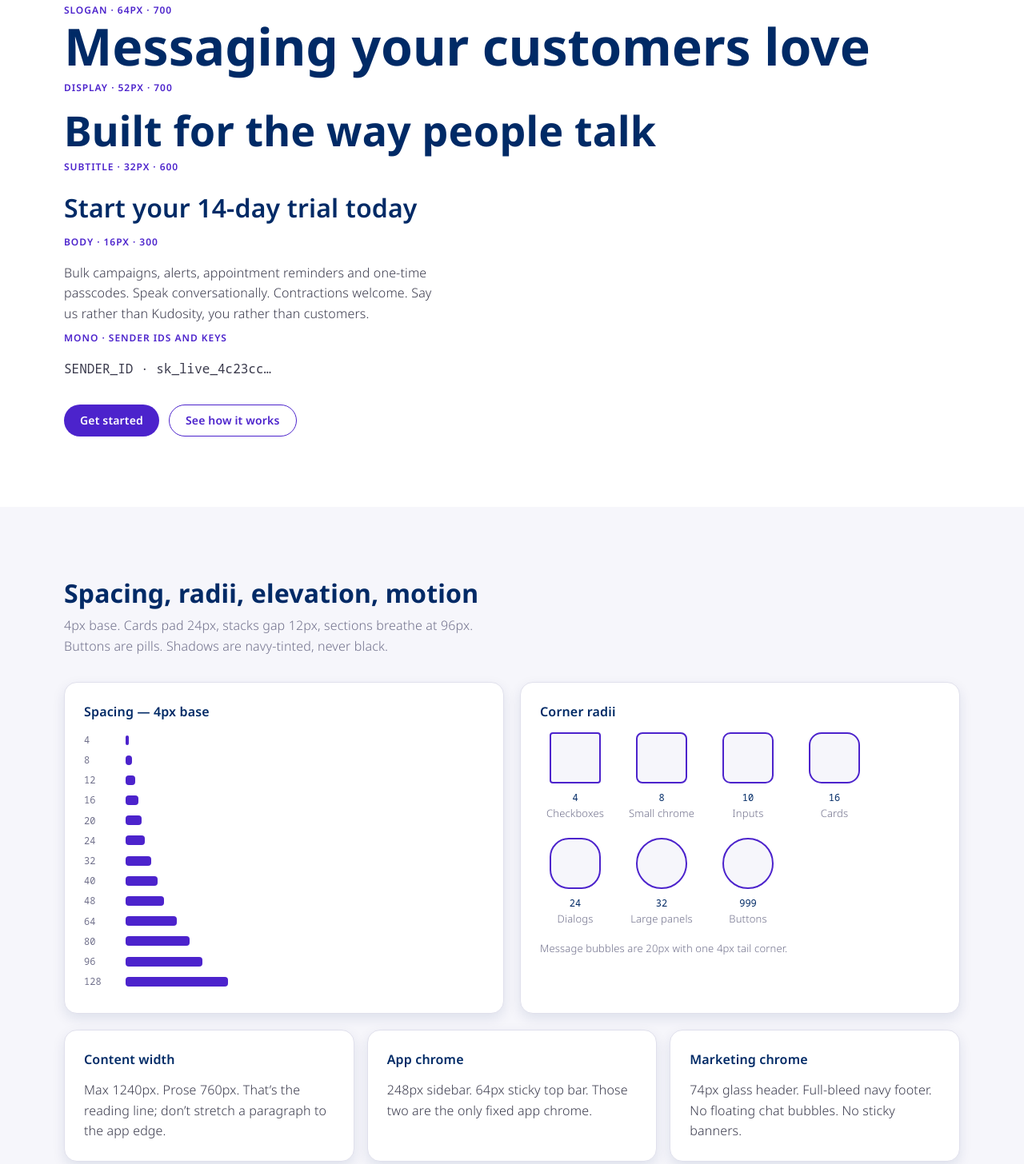
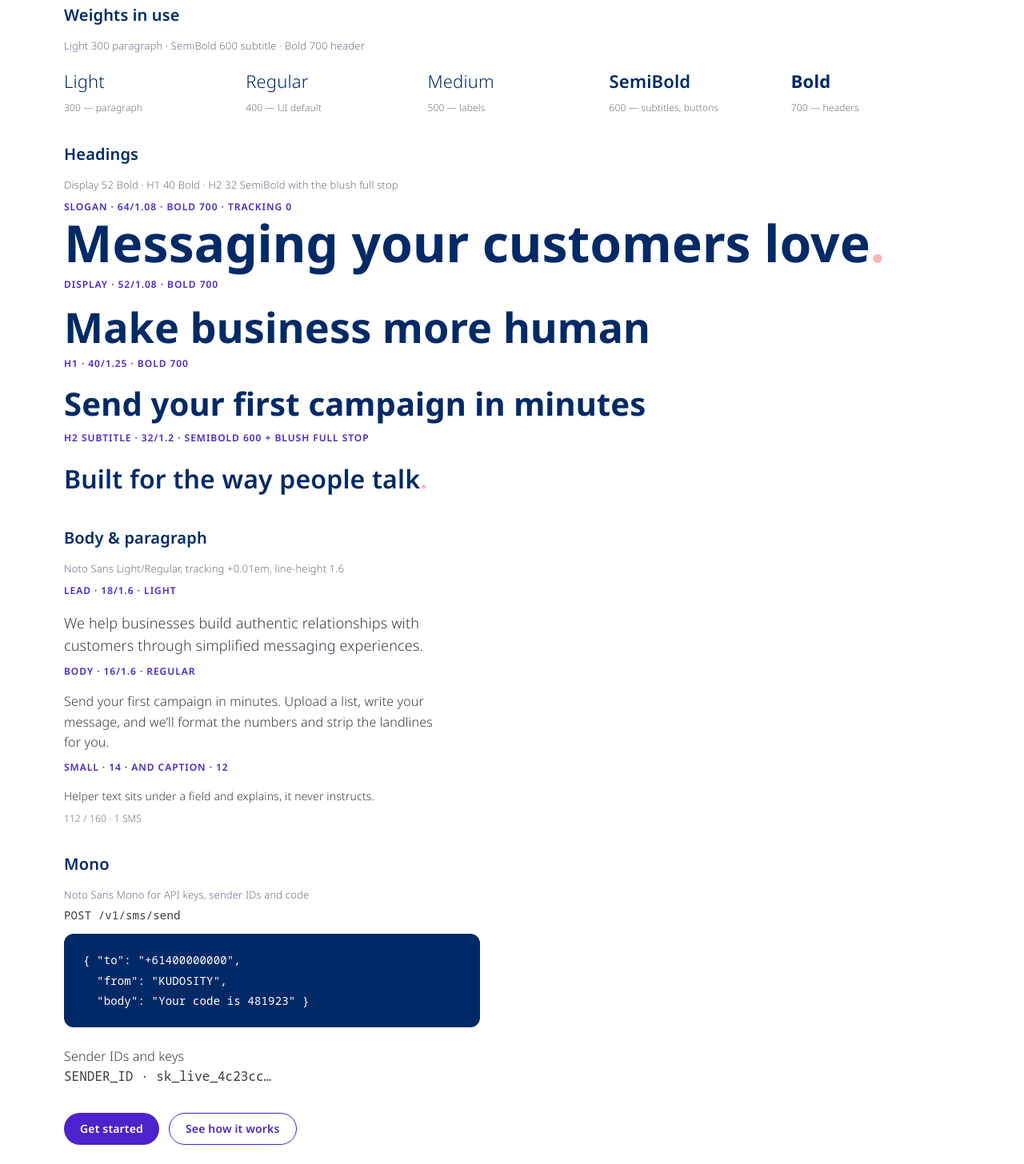
Before and after one commit to braddown/kudosity-design-html, a plain HTML site: page reference/index.html in a window 1280 px wide. Shown: the part 4755-6211 px from the top of the page at 80% size. Drawn offline with Linux system fonts and the light colour scheme.

Commit message:
Expand Type section: weights in use, full headings ladder, body scale, mono code specimen.

```diff
--- a/reference/index.html
+++ b/reference/index.html
@@ -87,6 +87,17 @@ section.block h4{font-size:16px;font-weight:600;color:var(--navy);margin:0 0 12p
 .specimen .sub{font-size:32px;font-weight:600;color:var(--navy);margin-top:16px}
 .specimen .body{font-size:16px;font-weight:300;max-width:52ch;margin-top:16px}
 .specimen .meta{font-size:12px;font-weight:600;letter-spacing:.08em;text-transform:uppercase;color:var(--violet);margin-top:8px}
+.specimen .h1{font-size:40px;font-weight:700;color:var(--navy);line-height:1.25;margin-top:16px}
+.specimen .lead{font-size:18px;font-weight:300;line-height:1.6;max-width:52ch;margin-top:16px}
+.specimen .small{font-size:14px;font-weight:300;max-width:52ch;margin-top:16px}
+.specimen .caption{font-size:12px;font-weight:300;color:var(--grey-500);margin-top:6px}
+.blush{color:#FFB3B3}
+.weights{display:grid;grid-template-columns:repeat(5,1fr);gap:16px;margin:16px 0 8px}
+.weights .demo{font-size:22px;color:var(--navy)}
+.weights .lbl{font-size:12px;color:var(--grey-500);margin-top:6px}
+.codeline{font-family:var(--mono);font-size:14px;color:var(--grey-700);margin-top:4px}
+.codebox{background:var(--navy);border-radius:12px;padding:20px 24px;margin-top:12px;max-width:520px}
+.codebox code{font-family:var(--mono);color:#fff;font-size:14px;line-height:1.7;white-space:pre;font-weight:400}
 .pills{display:flex;gap:12px;flex-wrap:wrap;margin-top:32px}
 .pill{display:inline-flex;align-items:center;height:40px;padding:0 20px;border-radius:999px;font-size:14px;font-weight:600;border:0}
 .pill.primary{background:var(--violet);color:#fff}
@@ -382,22 +393,50 @@ footer.site a{font-weight:600}
   <div class="wrap">
     <h2>Type</h2>
     <p class="lede">Noto Sans, across every medium. Light 300 for paragraphs, SemiBold 600 for subtitles, Bold 700 for headers. Sentence case. Australian English. No substitute family in produced artwork.</p>
+    <h3>Weights in use</h3>
+    <p class="hint">Light 300 paragraph · SemiBold 600 subtitle · Bold 700 header</p>
+    <div class="weights">
+      <div class="wt"><p class="demo" style="font-weight:300">Light</p><p class="lbl">300 — paragraph</p></div>
+      <div class="wt"><p class="demo" style="font-weight:400">Regular</p><p class="lbl">400 — UI default</p></div>
+      <div class="wt"><p class="demo" style="font-weight:500">Medium</p><p class="lbl">500 — labels</p></div>
+      <div class="wt"><p class="demo" style="font-weight:600">SemiBold</p><p class="lbl">600 — subtitles, buttons</p></div>
+      <div class="wt"><p class="demo" style="font-weight:700">Bold</p><p class="lbl">700 — headers</p></div>
+    </div>
+    <h3>Headings</h3>
+    <p class="hint">Display 52 Bold · H1 40 Bold · H2 32 SemiBold with the blush full stop</p>
     <div class="specimen">
-      <p class="meta">Slogan · 64px · 700</p>
-      <p class="slogan">Messaging your customers love</p>
-      <p class="meta">Display · 52px · 700</p>
-      <p class="display">Built for the way people talk</p>
-      <p class="meta">Subtitle · 32px · 600</p>
-      <p class="sub">Start your 14-day trial today</p>
-      <p class="meta">Body · 16px · 300</p>
-      <p class="body">Bulk campaigns, alerts, appointment reminders and one-time passcodes. Speak conversationally. Contractions welcome. Say us rather than Kudosity, you rather than customers.</p>
-      <p class="meta">Mono · sender IDs and keys</p>
-      <p class="body mono">SENDER_ID · sk_live_4c23cc…</p>
+      <p class="meta">Slogan · 64/1.08 · Bold 700 · tracking 0</p>
+      <p class="slogan">Messaging your customers love<span class="blush">.</span></p>
+      <p class="meta">Display · 52/1.08 · Bold 700</p>
+      <p class="display">Make business more human</p>
+      <p class="meta">H1 · 40/1.25 · Bold 700</p>
+      <p class="h1">Send your first campaign in minutes</p>
+      <p class="meta">H2 subtitle · 32/1.2 · SemiBold 600 + blush full stop</p>
+      <p class="sub">Built for the way people talk<span class="blush">.</span></p>
+    </div>
+    <h3>Body &amp; paragraph</h3>
+    <p class="hint">Noto Sans Light/Regular, tracking +0.01em, line-height 1.6</p>
+    <div class="specimen">
+      <p class="meta">Lead · 18/1.6 · Light</p>
+      <p class="lead">We help businesses build authentic relationships with customers through simplified messaging experiences.</p>
+      <p class="meta">Body · 16/1.6 · Regular</p>
+      <p class="body">Send your first campaign in minutes. Upload a list, write your message, and we&rsquo;ll format the numbers and strip the landlines for you.</p>
+      <p class="meta">Small · 14 · and caption · 12</p>
+      <p class="small">Helper text sits under a field and explains, it never instructs.</p>
+      <p class="caption">112 / 160 · 1 SMS</p>
+    </div>
+    <h3>Mono</h3>
+    <p class="hint">Noto Sans Mono for API keys, sender IDs and code</p>
+    <p class="codeline">POST /v1/sms/send</p>
+    <div class="codebox"><code>{ "to": "+61400000000",
+  "from": "KUDOSITY",
+  "body": "Your code is 481923" }</code></div>
+    <p class="meta" style="margin-top:24px">Sender IDs and keys</p>
+    <p class="body mono">SENDER_ID · sk_live_4c23cc…</p>
       <div class="pills">
         <span class="pill primary">Get started</span>
         <span class="pill ghost">See how it works</span>
       </div>
-    </div>
   </div>
 </section>
 <section class="block alt" id="space">
```
